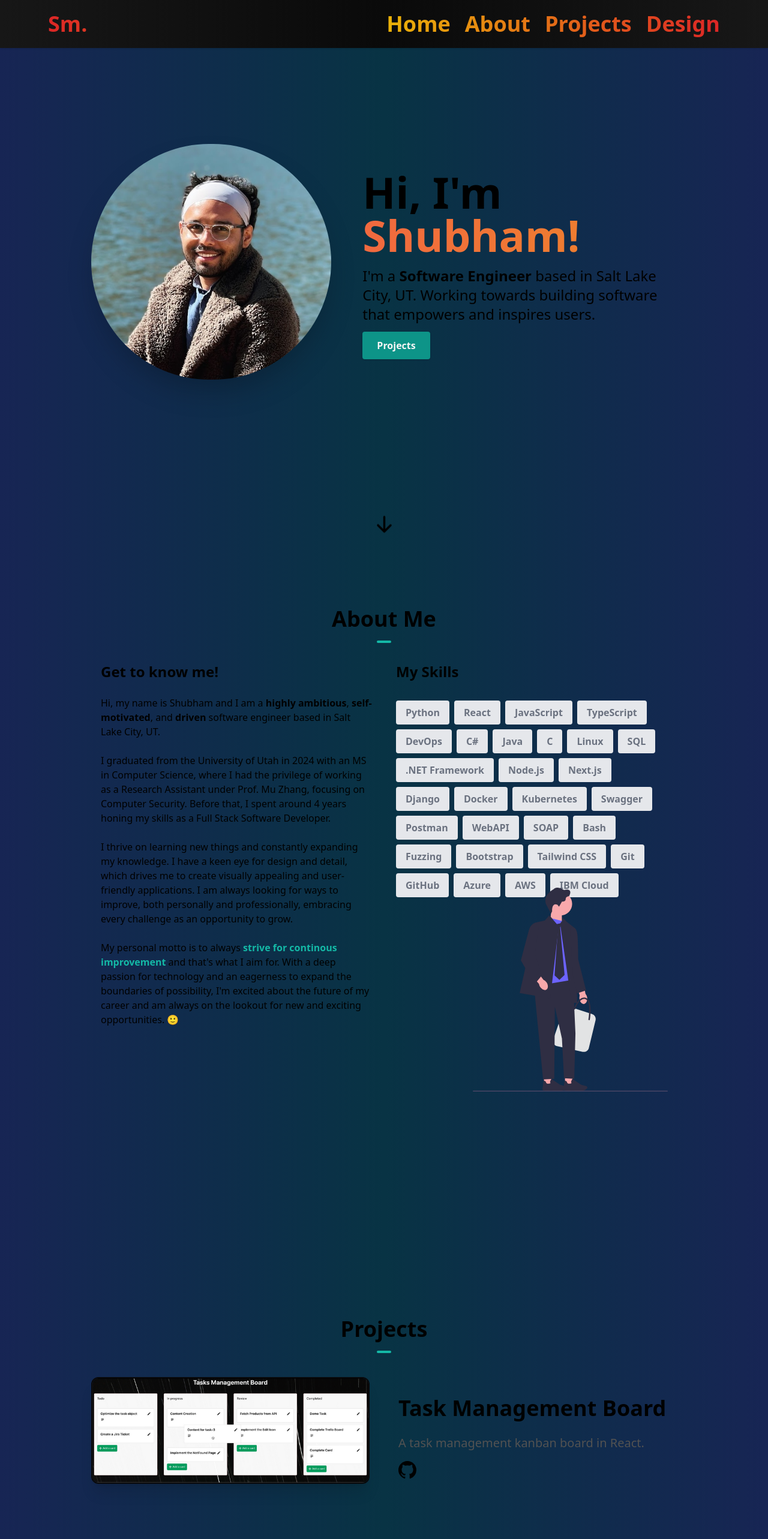
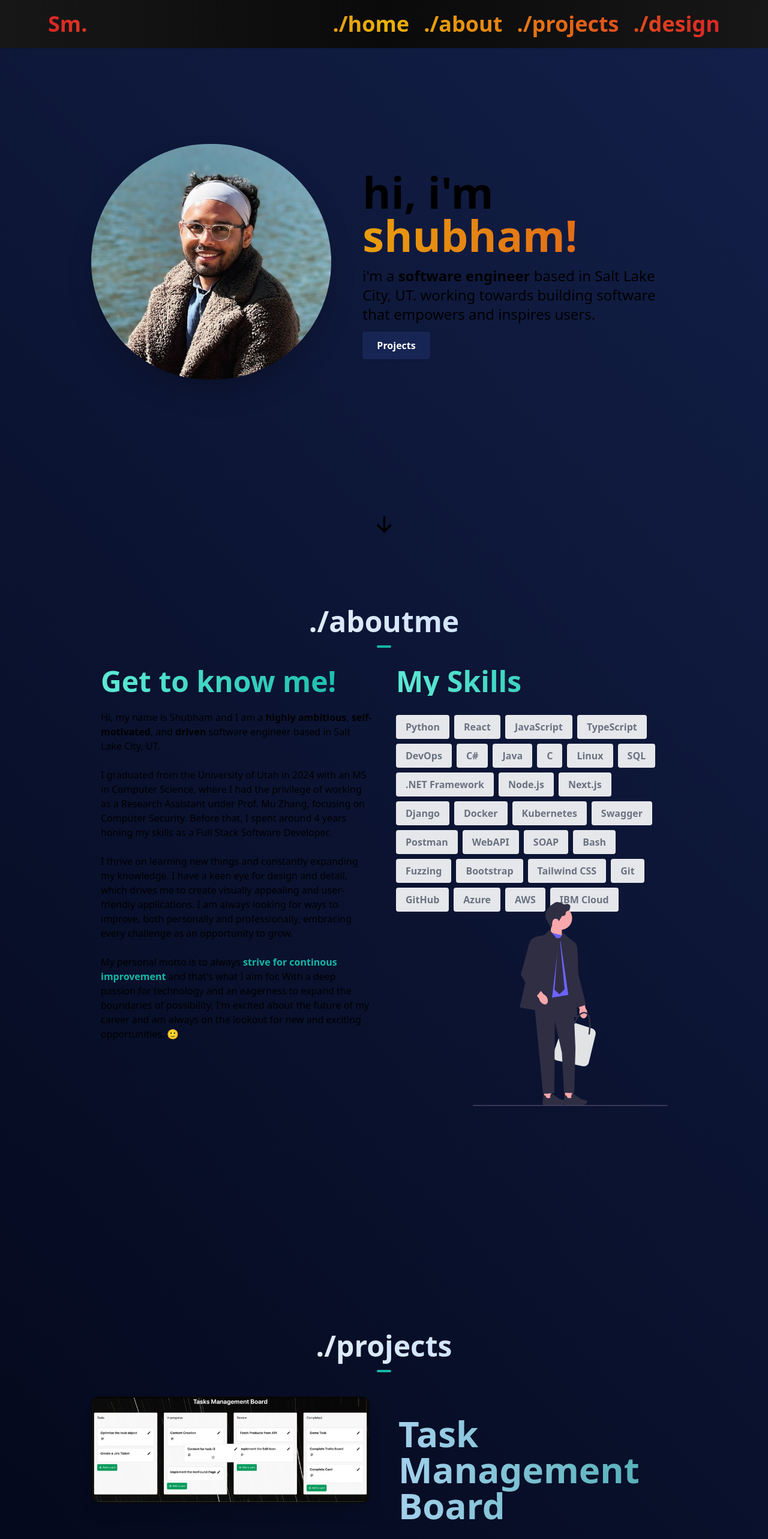
Before and after one commit to cictema/devfolio, a Next.js app: page / in a window 1280 px wide. Shown: the top 2566 px of the page at 60% size. Built offline with nearby package versions, Linux system fonts and the light colour scheme.

Commit message:
modify colors

```diff
--- a/app/layout.tsx
+++ b/app/layout.tsx
@@ -17,7 +17,7 @@ export default function RootLayout({
       */}
       <head />
       {/* <body className="bg-gradient-to-r from-blue-950 via-amber-950 to-blue-950">       */}
-      <body className="bg-gradient-to-r from-blue-950 via-cyan-950 to-blue-950">
+      <body className="bg-gradient-to-tr from-blue-950 via-slate-950 to-blue-950 background-animate">
           <ThemeProvider enableSystem={true} attribute="class">
             <Navbar />
             {children}
--- a/components/AboutSection.tsx
+++ b/components/AboutSection.tsx
@@ -37,14 +37,14 @@ const AboutSection = () => {
   return (
     <section id="about">
       <div className="my-12 pb-12 md:pt-16 md:pb-48">
-        <h1 className="text-center font-bold text-4xl">
-          About Me
+        <h1 className="text-center font-bold text-4xl bg-gradient-to-r from-slate-100 to-blue-200 bg-clip-text text-5xl text-transparent">
+          ./aboutme
           <hr className="w-6 h-1 mx-auto my-4 bg-teal-500 border-0 rounded"></hr>
         </h1>
 
         <div className="flex flex-col space-y-10 items-stretch justify-center align-top md:space-x-10 md:space-y-0 md:p-4 md:flex-row md:text-left">
           <div className="md:w-1/2 ">
-            <h1 className="text-center text-2xl font-bold mb-6 md:text-left">
+            <h1 className="text-center text-3xl font-bold mb-6 md:text-left bg-gradient-to-r from-teal-300 to-teal-500 bg-clip-text text-5xl text-transparent">
               Get to know me!
             </h1>
             <p>
@@ -83,7 +83,7 @@ const AboutSection = () => {
             </p>
           </div>
           <div className="text-center md:w-1/2 md:text-left">
-            <h1 className="text-2xl font-bold mb-6">My Skills</h1>
+            <h1 className="text-3xl font-bold mb-6 bg-gradient-to-r from-teal-300 to-teal-500 bg-clip-text text-5xl text-transparent">My Skills</h1>
             <div className="flex flex-wrap flex-row justify-center z-10 md:justify-start">
               {skills.map((item, idx) => {
                 return (
--- a/components/DesignSection.tsx
+++ b/components/DesignSection.tsx
@@ -22,8 +22,8 @@ const DesignSection = () => {
   return (
     <section id="designs">
     <div className="my-12 pb-12 md:pt-16 md:pb-48">
-      <h1 className="my-10 text-center font-bold text-4xl">
-        Designs
+      <h1 className="my-10 text-center font-bold text-4xl bg-gradient-to-r from-slate-100 to-blue-200 bg-clip-text text-5xl text-transparent background-animate">
+        ./design
         <hr className="w-6 h-1 mx-auto my-4 bg-teal-500 border-0 rounded"></hr>
       </h1>
 
@@ -43,8 +43,8 @@ const DesignSection = () => {
                       />
                   </div>
                   <div className="mt-8 md:w-1/2">
-                    <h1 className="text-4xl font-bold mb-6">{design.name}</h1>
-                    <p className="text-xl leading-7 mb-4 text-neutral-600 dark:text-neutral-400">
+                    <h1 className="text-4xl font-bold mb-6 bg-gradient-to-r from-slate-300 via-blue-200 to-slate-300 bg-clip-text text-6xl text-transparent background-animate">{design.name}</h1>
+                    <p className="text-xl leading-7 mb-4 bg-gradient-to-r from-slate-400 via-red-300 to-teal-600 bg-clip-text text-2xl text-transparent">
                       {design.description}
                     </p>
 
--- a/components/HeroSection.tsx
+++ b/components/HeroSection.tsx
@@ -18,18 +18,18 @@ const HeroSection = () => {
           />
         </div>
         <div className="md:mt-2 md:w-3/5">
-          <h1 className="text-4xl font-bold mt-6 md:mt-0 md:text-7xl">Hi, I&#39;m</h1>
-          <h1 className="text-4xl font-bold mt-6 md:mt-0 md:text-7xl bg-gradient-to-r from-rose-500 via-amber-550 to-yellow-500 bg-clip-text text-7xl text-transparent background-animate">Shubham!</h1>
+          <h1 className="text-4xl font-bold mt-6 md:mt-0 md:text-7xl">hi, i&#39;m</h1>
+          <h1 className="text-4xl font-bold mt-6 md:mt-0 md:text-7xl bg-gradient-to-r from-red-600 via-yellow-500 to-red-600 bg-clip-text text-7xl text-transparent background-animate">shubham!</h1>
           <p className="text-lg mt-4 mb-6 md:text-2xl">
-            I&#39;m a{" "}
+            i&#39;m a{" "}
             <span className="font-semibold">
-              Software Engineer{" "}
+              software engineer{" "}
             </span>
-            based in Salt Lake City, UT. Working towards building software that empowers and inspires users.
+            based in Salt Lake City, UT. working towards building software that empowers and inspires users.
           </p>
           <Link
             to="projects"
-            className="text-neutral-100 font-semibold px-6 py-3 bg-teal-600 rounded shadow hover:bg-teal-700"
+            className="text-white font-semibold px-6 py-3 bg-blue-950 rounded shadow hover:bg-blue-800"
             activeClass="active"
             spy={true}
             smooth={true}
--- a/components/Navbar.tsx
+++ b/components/Navbar.tsx
@@ -14,19 +14,19 @@ interface NavItem {
 
 const NAV_ITEMS: Array<NavItem> = [
   {
-    label: "Home",
+    label: "./home",
     page: "home",
   },
   {
-    label: "About",
+    label: "./about",
     page: "about",
   },
   {
-    label: "Projects",
+    label: "./projects",
     page: "projects",
   },
   {
-    label: "Design",
+    label: "./design",
     page: "designs"
   }
 ]
@@ -48,7 +48,7 @@ export default function Navbar() {
             </Link>
             <div className="md:hidden">
               <button
-                className="p-2 text-gray-700 rounded-md outline-none focus:border-gray-400 focus:border"
+                className="p-2 text-gray-700 rounded-md outline-none focus:border-gray-400 focus:border hover:animate-ping"
                 onClick={() => setNavbar(!navbar)}
               >
                 {navbar ? <IoMdClose size={30} /> : <IoMdMenu size={30} />}
--- a/components/ProjectsSection.tsx
+++ b/components/ProjectsSection.tsx
@@ -34,8 +34,8 @@ const ProjectsSection = () => {
   return (
     <section id="projects">
       <div className="my-12 pb-12 md:pt-16 md:pb-48">
-      <h1 className="my-10 text-center font-bold text-4xl">
-        Projects
+      <h1 className="my-10 text-center font-bold text-4xl bg-gradient-to-r from-slate-100 to-blue-200  bg-clip-text text-5xl text-transparent background-animatet">
+        ./projects
         <hr className="w-6 h-1 mx-auto my-4 bg-teal-500 border-0 rounded"></hr>
       </h1>
 
@@ -57,8 +57,8 @@ const ProjectsSection = () => {
                     </Link>
                   </div>
                   <div className="mt-8 md:w-1/2">
-                    <h1 className="text-4xl font-bold mb-6">{project.name}</h1>
-                    <p className="text-xl leading-7 mb-4 text-neutral-600 dark:text-neutral-400">
+                    <h1 className="text-4xl font-bold mb-6 bg-gradient-to-r  from-teal-300 via-blue-200 to-teal-600 bg-clip-text text-6xl text-transparent background-animate">{project.name}</h1>
+                    <p className="text-xl leading-7 mb-4 bg-gradient-to-r from-slate-400 via-red-300 to-teal-600 bg-clip-text text-2xl text-transparent">
                       {project.description}
                     </p>
                     <div className="flex flex-row align-bottom space-x-4">
--- a/styles/globals.css
+++ b/styles/globals.css
@@ -4,10 +4,9 @@
 
 .background-animate {
     background-size: 400%;
-
-    -webkit-animation: AnimationName 3s ease infinite;
-    -moz-animation: AnimationName 3s ease infinite;
-    animation: AnimationName 3s ease infinite;
+    -webkit-animation: AnimationName 20s ease infinite;
+    -moz-animation: AnimationName 20s ease infinite;
+    animation: AnimationName 20s ease infinite;
   }
 
   @keyframes AnimationName {
--- a/tailwind.config.js
+++ b/tailwind.config.js
@@ -1,6 +1,6 @@
 /** @type {import('tailwindcss').Config} */
 module.exports = {
-  darkMode: "class",
+  darkMode: false,
   content: [
     "./app/**/*.{js,ts,jsx,tsx}",
     "./pages/**/*.{js,ts,jsx,tsx}",
```
